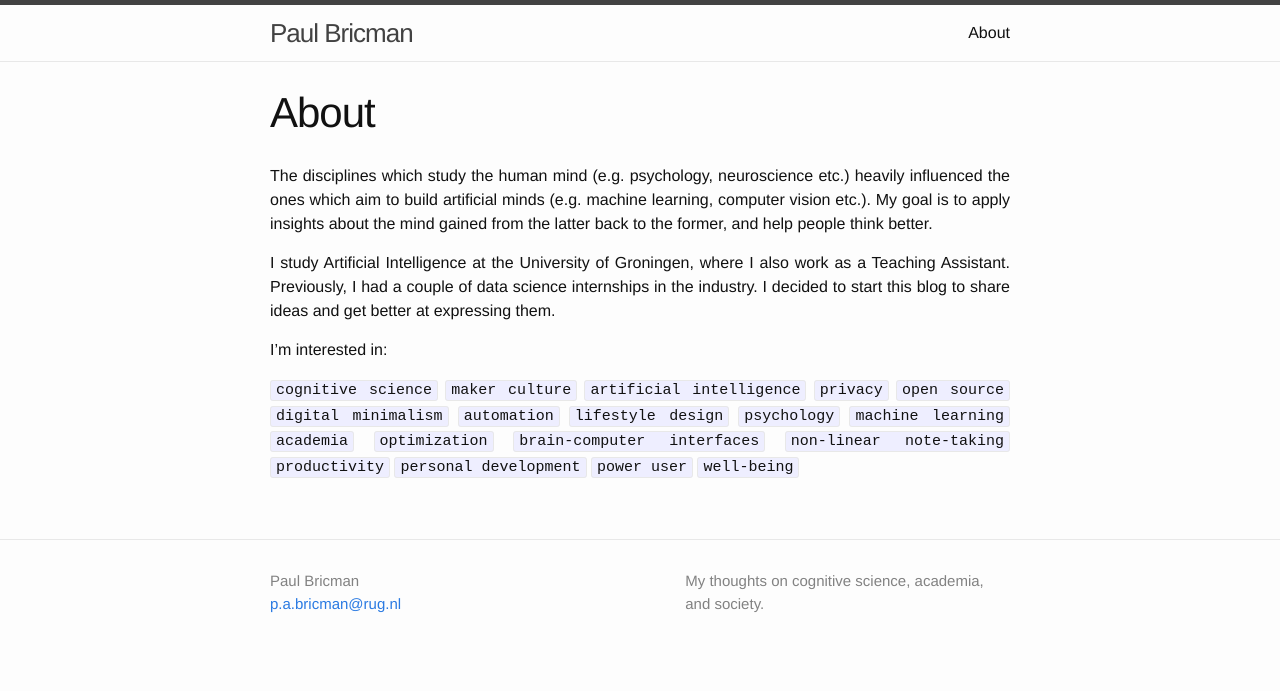
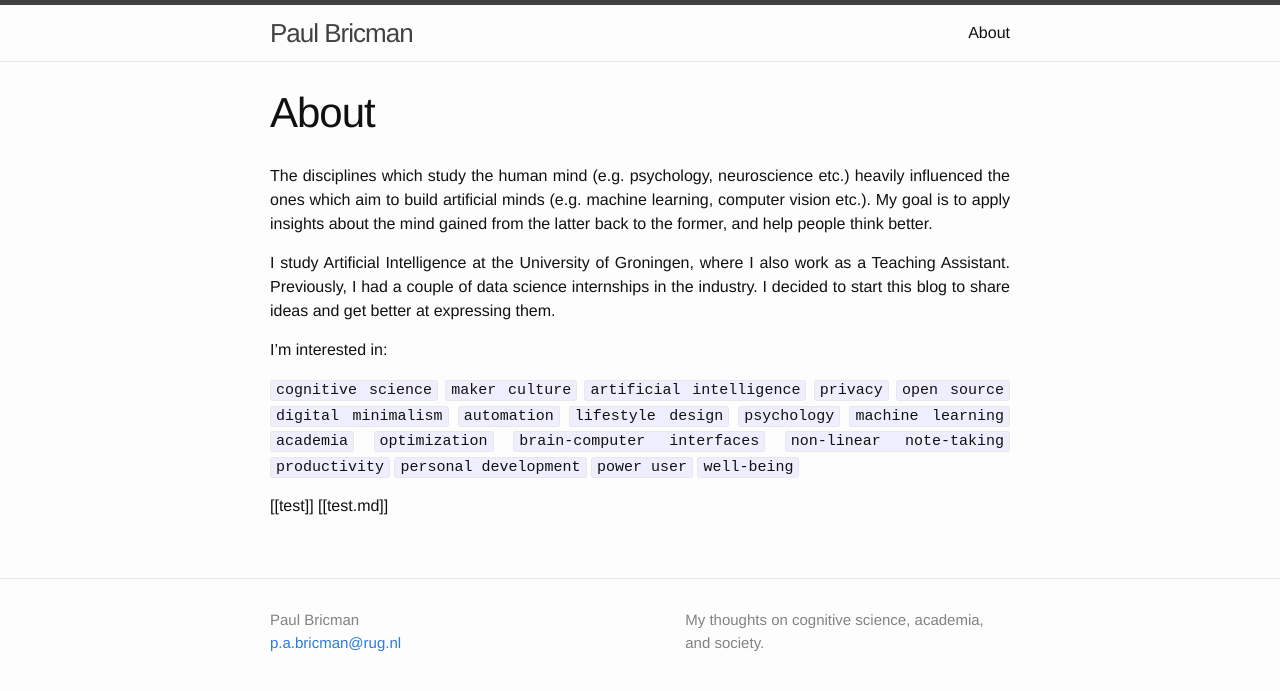
Before and after one commit to paulbricman/paulbricman.github.io, a Jekyll site: the page built from about.md, in a window 1280 px wide. Shown: the top 691 px of the page. Built offline with Jekyll 4.4.1, drawn with Linux system fonts in a browser that asks for light colours.

Commit message:
Update about.md

```diff
--- a/about.md
+++ b/about.md
@@ -11,3 +11,6 @@ I study Artificial Intelligence at the University of Groningen, where I also wor
 I'm interested in:
 
 `cognitive science` `maker culture` `artificial intelligence` `privacy` `open source` `digital minimalism` `automation` `lifestyle design` `psychology` `machine learning` `academia` `optimization` `brain-computer interfaces` `non-linear note-taking` `productivity` `personal development` `power user` `well-being`
+
+[[test]]
+[[test.md]]
```
